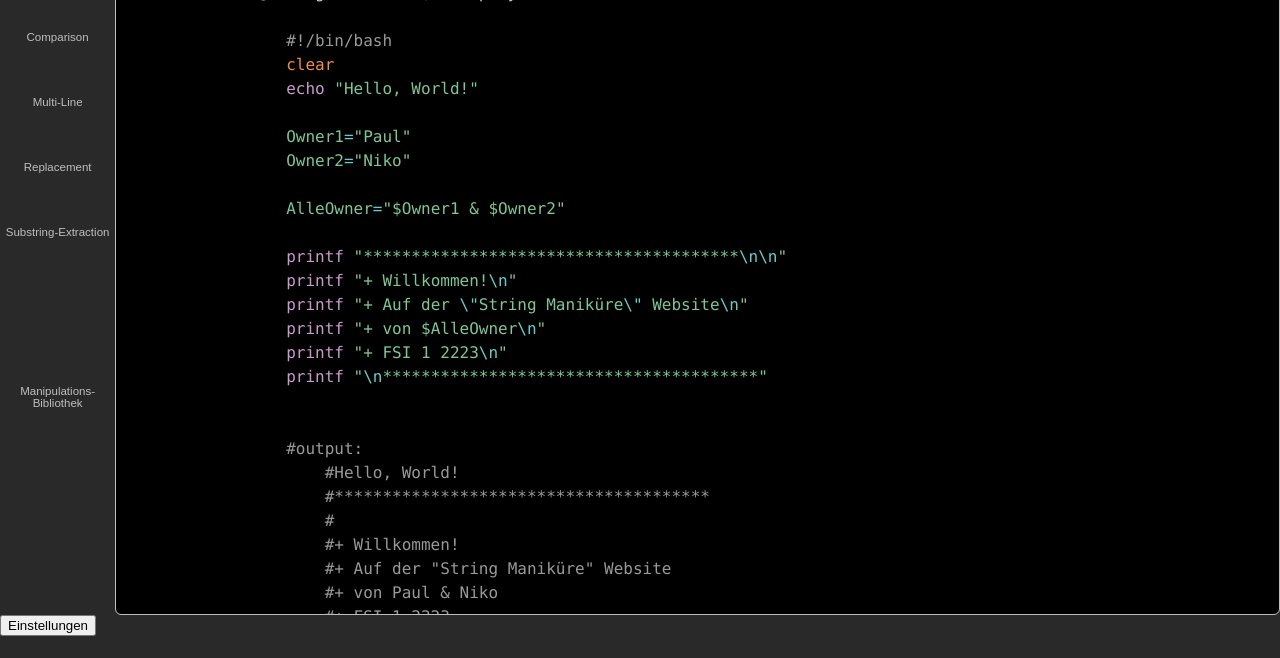
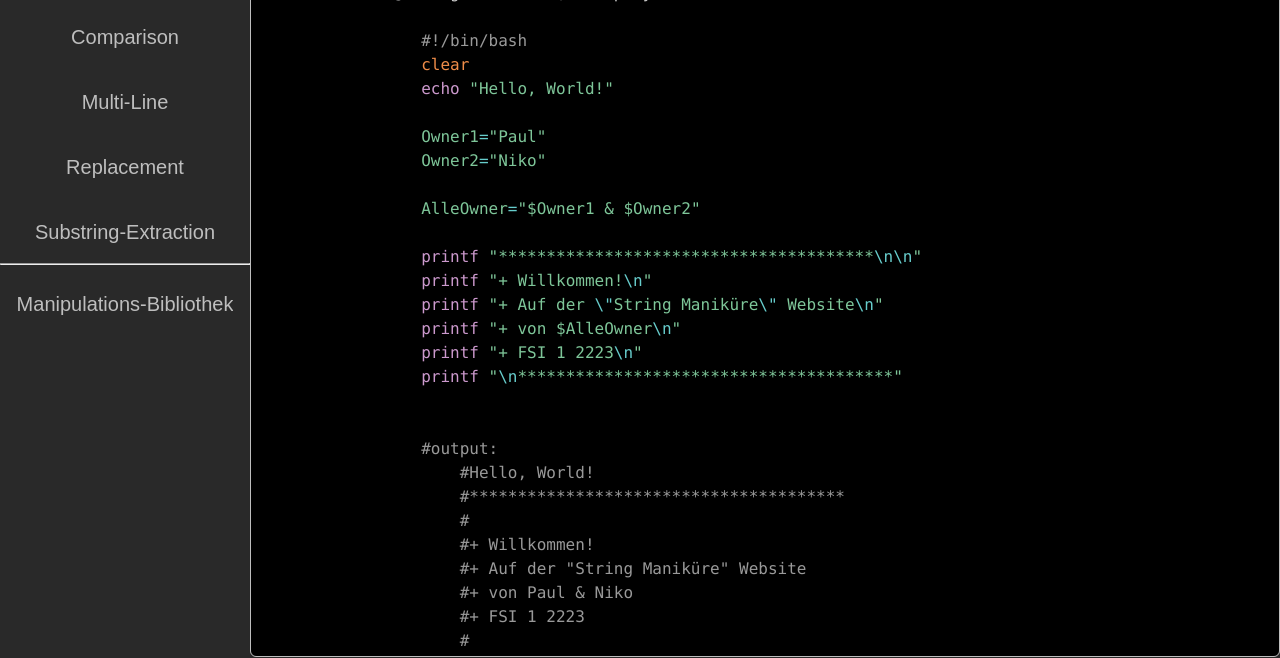
Before and after one commit to Ratchet205/BashWebExplanatory, a website: page public/index.html in a window 1280 px wide. Shown: the part 143-801 px from the top of the page. Drawn offline with Linux system fonts and the light colour scheme.

Commit message:
fixed nav width
nav now has a constant width and the unreneamed parts are deleted

```diff
--- a/public/css/index.css
+++ b/public/css/index.css
@@ -23,8 +23,8 @@ body {
     height: 100%;
     object-fit: cover;
     display: grid;
-    grid-template-columns:  9% 91%;
-    grid-template-rows: 75px calc(90% - 75px/2) calc(10% - 75px/2);
+    grid-template-columns:  250px calc(100% - 250px);
+    grid-template-rows: 75px calc(100% - 75px);
     justify-content: space-between;
 }
 
@@ -187,6 +187,7 @@ nav {
     /*border: solid black 1px;*/
     grid-area: nav;
     background-color: #292929;
+    width: 250px;
 }
 
 nav ul {
@@ -214,6 +215,7 @@ nav ul li:hover {
 
 nav ul li span {
     overflow: hidden;
+    font-size: 20px;
 }
 
 #title {
--- a/public/index.html
+++ b/public/index.html
@@ -5,6 +5,7 @@
     <meta name="viewport" content="width=device-width, initial-scale=1.0">
     <link rel="shortcut icon" type="image/x-icon" href="img/Bash_Logo_white_icon_only.svg.ico">
     <link rel="stylesheet" href="css/index.css">
+    <script src="js/index.js"></script>
     <title>String Maniküre</title>
 </head>
 <body>
@@ -47,7 +48,8 @@
             <li onclick="changeIframeSource('html/subextraction.html','Substring-Extraction')" id="Substring-Extraction">
                 <span>Substring-Extraction</span>
             </li>
-            <li onclick="changeIframeSource('html/gesamtmanp.html','Manipulations-Bibliothek')" style="margin-top: 100%;" id="Manipulations-Bibliothek">
+            <hr>
+            <li onclick="changeIframeSource('html/gesamtmanp.html','Manipulations-Bibliothek')" id="Manipulations-Bibliothek">
                 <span>Manipulations-Bibliothek</span>
             </li>
         </ul>
@@ -57,15 +59,16 @@
         <iframe src="html/home.html" width="100%" height="100%" frameborder="0" zoom="100%" id="content-iframe"></iframe>
     </div>
 
-    <div id="Lbottom">
+    <!--
+    <div>
         <button type="button" onclick="changeIframeSource('html/ServerSettings.html','Einstellungen')">
             Einstellungen
         </button>
     </div>
+    -->
 
-    <div id="Rbottom">
-    </div>
+    <footer>
 
-    <script src="js/index.js"></script>
+    </footer>
 </body>
 </html>
```
Also changed, not shown: 1 other file.
